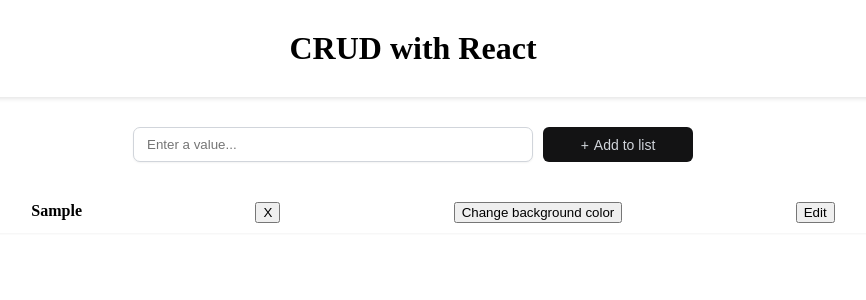
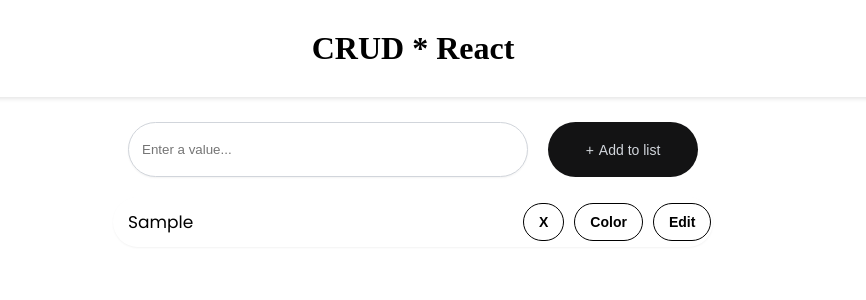
Before and after one commit to Alirezza1375/react-crud, a React (Vite) app: page / in a window 1280 px wide. Both pictures are taken after typing "Sample" into the empty fields and a click on the button "Add to list". Shown: the top 300 px of the page, without its empty margins (227-1093 px from the left). Built offline with nearby package versions, Linux system fonts and the light colour scheme.

Commit message:
New style for buttons and input added, and more logic added to edit button

```diff
--- a/index.html
+++ b/index.html
@@ -4,6 +4,7 @@
   <meta charset="UTF-8">
   <meta name="viewport" content="width=device-width, initial-scale=1.0">
   <title>CRUD</title>
+  <link href="https://fonts.googleapis.com/css2?family=Poppins:wght@300;400;500;600;700&display=swap" rel="stylesheet">
   <link rel="stylesheet" href="src/index.css">
 </head>
 <body>
--- a/src/App.jsx
+++ b/src/App.jsx
@@ -1,6 +1,7 @@
 import Header from "./components/Header"
 import Main from "./components/Main"
 import { Fragment } from "react"
+
 
 function App() {
     return (
--- a/src/components/Header.jsx
+++ b/src/components/Header.jsx
@@ -3,7 +3,7 @@
 export default function Header() {
     return (
         <header className="header">
-            <h1 className="header-text">CRUD with React</h1>
+            <h1 className="header-text">CRUD * React</h1>
         </header>
     )
 }
--- /dev/null
+++ b/src/components/Kit/Button.jsx
@@ -0,0 +1,12 @@
+
+export default function Button (props) {
+    return (
+        <button
+            onClick={props.onClick}
+            type={props.type}
+            className={props.className}
+        >
+            {props.children}
+        </button>
+    )
+}
--- /dev/null
+++ b/src/components/Kit/Input.jsx
@@ -0,0 +1,13 @@
+
+export default function Input (props) {
+    return (
+        <input
+            type={props.type}
+            className={props.className}
+            name={props.name}
+            placeholder={props.placeholder}
+            onChange={props.onChange}
+            value={props.value}
+        />
+    )
+}
--- a/src/components/Main.jsx
+++ b/src/components/Main.jsx
@@ -1,85 +1,123 @@
 import React from "react";
+import Input from "./Kit/Input";
+import Button from "./Kit/button";
 
 export default function Main() {
 
+    const [inputValue, setInputValue] = React.useState("");
     const [items, setItems] = React.useState([]);
     const [editingIndex, setEditingIndex] = React.useState(null);
-    const inputRef = React.useRef();
+    const [inputClassName, setInputClassName] = React.useState("input")
+    const [buttonClassName, setButtonClassName] = React.useState("addButton")
+    const [originalValue, setOriginalValue] = React.useState("")
+    const [placeholder, setPlaceholder] = React.useState("Enter a value...")
 
-    function handleSubmit(e) {
+
+
+    const handleChange = (e) => {
+        const newValue = e.target.value;
+        setInputValue(newValue)
+
+        if (editingIndex !== null && newValue !== originalValue) {
+            setButtonClassName("save-button")
+        } else if (editingIndex !== null && newValue === originalValue) {
+            setButtonClassName("hidden-save-button")
+        } else {
+            setButtonClassName("addButton")
+        }
+    };
+
+
+    const handleAddTolist = function (e) {
         e.preventDefault();
-        const formData = new FormData(e.currentTarget);
-        const inputValue = formData.get("value");
-
-        if (editingIndex !== null) {
+        if(inputValue === "") {
+            setInputClassName("input-error")
+            setPlaceholder("Input cannot be empty!")
+        } else if (editingIndex !== null) {
             const updatedItems = items.map((item, i) =>
-                i === editingIndex ? {...item, value: inputValue} : item
+                editingIndex === i ? {...item, value: inputValue} : item
             )
             setItems(updatedItems);
+            setInputClassName("input");
             setEditingIndex(null);
+            setPlaceholder("Enter a value...")
+            setButtonClassName("addButton")
         } else {
             const newItem = {
                 value: inputValue,
-                backgroundColor: "#ffffff"
+                backgroundColor: "transparent"
             }
             setItems(prevItems => [...prevItems, newItem])
         }
-        e.currentTarget.reset();
-    }
+        setInputValue("");
+    };
 
-    function handleDeleteItem (index) {
-        const updatedItems = items.filter((_, i) => i !== index)
+    function handleDeleteButton (index) {
+        const updatedItems = items.filter((_,i) => i !== index)
         setItems(updatedItems)
         if (editingIndex === index) {
-            setEditingIndex(null);
+            setEditingIndex(null)
+        };
+    };
+
+    function handleColorButton (index) {
+        const color = prompt("Pick a background color")
+        if (color === "") {
+            alert("You must enter a valid color!")
+        } else if (color === null) {
+            alert("Prompt was canceled!")
+        } else if (editingIndex === index) {
+            setEditingIndex(null)
+        } else {
+            const updatedItems = items.map((item, i) =>
+                index === i ? {...item, backgroundColor: color} : item
+            )
+            setItems(updatedItems);
         }
     }
 
-    function handleChangeColor (index) {
-        const color = prompt("pick a background color:")
-        if (color) {
-            const updatedItems = items.map((item, i) =>
-                i === index ? {...item, backgroundColor: color} : item
-            )
-            setItems(updatedItems)
-        } else {
-            alert("Invalid prompt!")
-        }
-    };
+    function handleEditButton (index) {
+        setButtonClassName("hidden-save-button")
+        const prevValue = items.find((_,i) => index === i)?.value || "";
+        setEditingIndex(index)
+        setOriginalValue(prevValue)
+        setInputValue(prevValue)
 
-    function handleEditItem (index, e) {
-        e.preventDefault();
-        setEditingIndex(index)
-
-        inputRef.current.focus();
-        inputRef.current.value = items[index].value;
     }
 
     return (
-        <main>
-            <form onSubmit={handleSubmit} action="" className="add-value-form">
-                <input
-                    type="text"
-                    className="input"
-                    placeholder={editingIndex !== null ? "Enter a new value.." : "Enter a value..."}
-                    name="value"/>
-                <button
-                    type="submit"
-                    className="addButton"
+        <main className="main">
+            <div className="input-container">
+                <Input
+                    type= "text"
+                    placeholder= {placeholder}
+                    name= "value"
+                    className= {inputClassName}
+                    onChange= {handleChange}
+                    value={inputValue}
+                />
+                <Button
+                    type= "submit"
+                    onClick= {handleAddTolist}
+                    className= {buttonClassName}
                 >
-                    {editingIndex !== null ? "Save" : "Add to list"}
-                </button>
-            </form>
+                    Add to list
+                </Button>
+            </div>
             <ul className="list">
-                {items.map((item, index) => (
+            {items.map((item, index) => (
                     <li key={index} className="list-item" style={{backgroundColor: item.backgroundColor}}>
-                    {item.value}
-                    <button onClick={() => handleDeleteItem(index)}>X</button>
-                    <button onClick={() => handleChangeColor(index)}>Change background color</button>
-                    <button onClick={(e) => handleEditItem(index, e)}>Edit</button>
+                        <h3 className="item-text">{item.value}</h3>
+                        <div className="button-container">
+                            <Button onClick={() => handleDeleteButton(index)} className="item-buttons delete-button" type="submit" >X</Button>
+                            <Button onClick={() => handleColorButton(index)} className="item-buttons color-button" type="submit" >Color</Button>
+                            <Button onClick={(e) => handleEditButton(index, e)} className="item-buttons edit-button" type="submit" >Edit</Button>
+                        </div>
                     </li>
+
                 ))}
             </ul>
+
         </main>
     )
 }
--- a/src/index.css
+++ b/src/index.css
@@ -1,43 +1,68 @@
 * {
   box-sizing: border-box;
   margin: 0;
+}
+
+
+
+.main {
+  margin-top: 25px;
+}
+
+.input-container {
+  width: 100%;
+  display: flex;
+  justify-content: center;
 }
 
 .header {
   display: flex;
   justify-content: center;
   height: 100%;
-  padding: 30px ;
+  padding: 30px;
   box-shadow: 0 2px 4px rgba(0, 0, 0, 0.1);
   background-color: #ffffff;
 }
 
-.add-value-form {
-  margin-top: 30px;
-  display: flex;
-  justify-content: center;
-  gap: 10px;
-}
 
 
 .input {
-  border-radius: 7px;
+  border-radius: 60px;
   border: 1px solid #D1D5DB;
   box-shadow: 0px 1px 2px 0px rgba(0, 0, 0, 0.05);
   padding: 9px 13px;
   flex-grow: 1;
   max-width: 400px;
   min-width: 150px;
+  height: 55px;
+}
+
+.input-error {
+  border-radius: 60px;
+  border: 3px solid red;
+  box-shadow: 0px 1px 2px 0px rgba(0, 0, 0, 0.05);
+  padding: 9px 13px;
+  flex-grow: 1;
+  max-width: 400px;
+  min-width: 150px;
+  height: 55px;
+}
+
+.input-error::placeholder {
+  color: red;
+  font-weight: bold;
 }
 
 .addButton {
-  border-radius: 6px;
+  border-radius: 60px;
   border: none;
   background-color: #131314;
   color: #D1D5DB;
   width: 150px;
   font-size: 0.875rem;
   cursor: pointer;
+  height: 55px;
+  margin-left: 20px;
 }
 
 .addButton::before {
@@ -45,18 +70,116 @@
   margin-right: 5px;
 }
 
+.addButton:active {
+  box-shadow: 0 5px 15px rgba(0, 0, 0, 0.3);
+  transform: scale(0.95);
+}
+
+.save-button {
+  position: relative;
+  border-radius: 60px;
+  border: none;
+  background-color: #131314;
+  width: 150px;
+  height: 55px;
+  margin-left: 20px;
+  cursor: pointer;
+}
+
+
+
+.save-button::before {
+  content: "Save";
+  color: #D1D5DB;
+  font-size: 0.875rem;
+  position: absolute;
+  transform: translate(-50%, -50%);
+  left: 50%;
+  top: 50%;
+}
+
+.hidden-save-button {
+  display: none;
+}
+
 
 .list {
-  margin: 30px 45px;
+  width: 600px;
   list-style: none;
-  display: block;
+  padding: 0;
+  margin: 20px auto;
 }
 
 .list-item {
-  margin: 10px 0;
+  border-radius: 40px;
   display: flex;
-  justify-content: space-evenly;
+  align-items: center;
   box-shadow: 0px 1px 2px 0px rgba(0, 0, 0, 0.05);
-  padding: 10px 0;
+  margin-bottom: 15px;
+  height: 50px;
+ }
+
+.item-text {
+  width: 70%;
+  padding-right: 15px;
+  padding-left: 15px;
+  font-size: 17px;
+  font-family: 'Poppins', sans-serif;
+  font-weight: 400;
+}
+
+.button-container {
+  width: 30%;
+  display: flex;
+  justify-content: space-around;
+  gap: 10px;
+  margin: 0 10px;
+}
+
+.item-buttons {
+  max-height: 40px;
+  cursor: pointer;
+  border-radius: 50px;
+  font-weight: bold;
+  border: 1px solid black;
+  background-color: white;
+  color: black;
+  padding: 10px 15px;
+  font-size: 14px;
+  transition: all 0.3s ease;
+}
+
+.delete-button:hover,
+.color-button:hover,
+.edit-button:hover {
+  transform: scale(0.95);
+  box-shadow: 0 4px 8px rgba(0, 0, 0, 0.2);
+  text-shadow: 2px 2px 4px rgba(0, 0, 0, 0.8);
+  color: white;
+  transition: all 0.3s ease;
   font-weight: bold;
 }
+
+
+.delete-button:active,
+.color-button:active,
+.edit-button:active {
+  box-shadow: 0 4px 8px rgba(0, 0, 0, 0.2);
+  transform: scale(1.2);
+  border: 3px solid black;
+  transition: all 0.3s ease;
+}
+
+
+.delete-button:hover {
+  background-color: red;
+}
+
+
+.color-button:hover {
+  background: linear-gradient(to left, violet, indigo, blue, green, yellow, orange, red);
+}
+
+.edit-button:hover {
+  background-color: green;
+}
```
